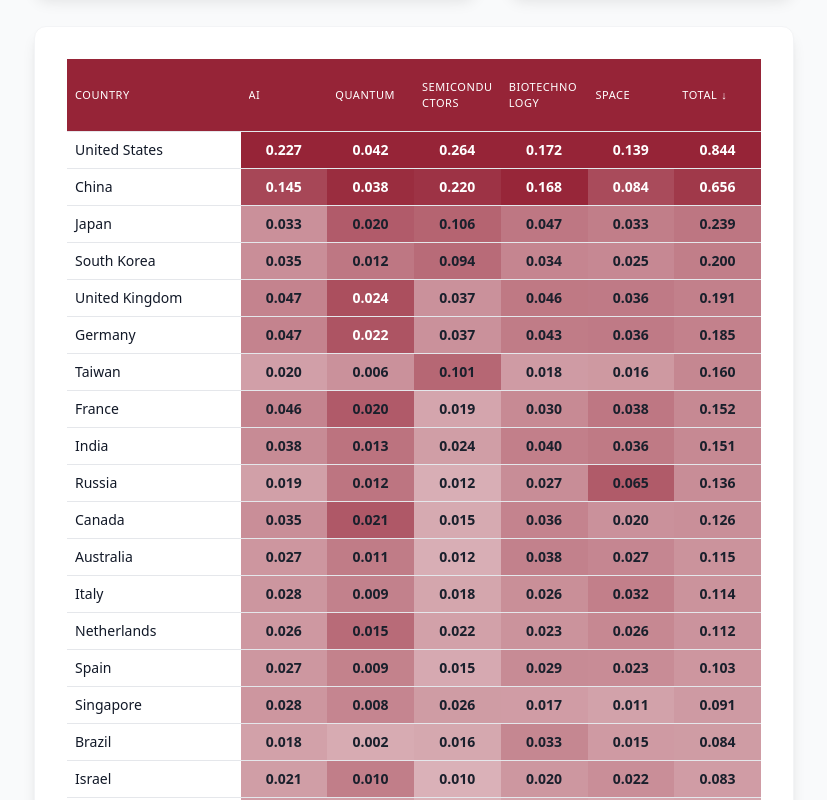
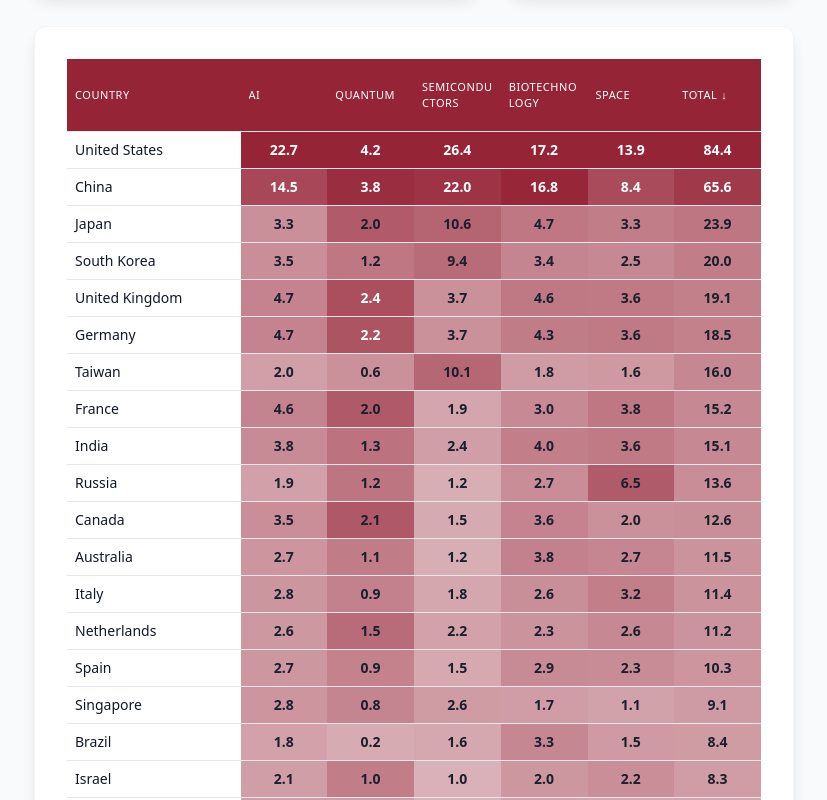
Before and after one commit to lkolodziej96/dets-belfer-15-may, a React (Vite) app: page / in a window 1280 px wide. Shown: the part 1360-2160 px from the top of the page, without its empty margins (310-1137 px from the left). Built offline with nearby package versions, Linux system fonts and the light colour scheme; no server answers.

Commit message:
Multiply overview scores by 100

```diff
--- a/src/components/BarChart.tsx
+++ b/src/components/BarChart.tsx
@@ -48,7 +48,7 @@ const BarChart: React.FC<Props> = ({
 
     // Calculate sector scores based on subsector weights
     const calculateSectorScore = (subsectorData: Record<string, number> = {}, weights: Record<string, number>, sectorWeight: number = 1) => {
-      return Object.entries(subsectorData).reduce((total, [key, value]) => {
+      return Object.entries(subsectorData || {}).reduce((total, [key, value]) => {
         return total + ((value ?? 0) * (weights[key] ?? 0));
       }, 0) * sectorWeight;
     };
@@ -192,7 +192,7 @@ const BarChart: React.FC<Props> = ({
     if (yAxis.empty()) {
       g.append("g")
         .attr("class", "y-axis")
-        .call(d3.axisLeft(y).ticks(8).tickFormat(d => d.toString()))
+        .call(d3.axisLeft(y).ticks(8).tickFormat(d => viewState.type === 'main' ? `${(Number(d) * 100).toFixed(1)}` : d.toString()))
         .selectAll("text")
         .style("font-family", "'Inter', 'Helvetica', 'Arial', sans-serif")
         .style("font-size", "11px")
@@ -200,7 +200,7 @@ const BarChart: React.FC<Props> = ({
     } else {
       yAxis.transition()
         .duration(750)
-        .call(d3.axisLeft(y).ticks(8).tickFormat(d => d.toString()))
+        .call(d3.axisLeft(y).ticks(8).tickFormat(d => viewState.type === 'main' ? `${(Number(d) * 100).toFixed(1)}` : d.toString()))
         .selectAll("text")
         .style("font-family", "'Inter', 'Helvetica', 'Arial', sans-serif")
         .style("font-size", "11px")
@@ -310,7 +310,7 @@ const BarChart: React.FC<Props> = ({
       .style("stroke-width", (d) => selectedCountries.includes(d.data.country) ? "1px" : "0")
       .style("filter", (d) =>
         selectedCountries.includes(d.data.country)
-          ? "drop-shadow(0 4px 6px rgba(0, 0, 0, 0.1))"
+          ?  "drop-shadow(0 4px 6px rgba(0, 0, 0, 0.1))"
           : "none"
       );
 
@@ -422,7 +422,7 @@ const BarChart: React.FC<Props> = ({
                   ${sector.toUpperCase()}
                 </div>
                 <div style="color: ${sector === hoveredKey ? '#2D3748' : '#718096'};">
-                  ${score.toFixed(3)}
+                  ${viewState.type === 'main' ? (score * 100).toFixed(1) : score.toFixed(3)}
                 </div>
               </div>
             `;
@@ -459,7 +459,7 @@ const BarChart: React.FC<Props> = ({
         tooltipContent += `
           </div>
           <div style="font-weight: 600; color: #2D3748; border-top: 1px solid #E2E8F0; padding-top: 6px;">
-            Total Score: ${totalScore.toFixed(3)}
+            Total Score: ${viewState.type === 'main' ? (totalScore * 100).toFixed(1) : totalScore.toFixed(3)}
           </div>
         `;
 
--- a/src/components/DataTable.tsx
+++ b/src/components/DataTable.tsx
@@ -336,7 +336,7 @@ const DataTable: React.FC<Props> = ({
                       color: columnScores[index] > maxScores[key] * 0.5 ? 'white' : '#1a202c'
                     }}
                   >
-                    {columnScores[index].toFixed(3)}
+                    {viewState.type === 'main' ? (columnScores[index] * 100).toFixed(1) : columnScores[index].toFixed(3)}
                   </td>
                 ))}
                 <td
@@ -351,7 +351,7 @@ const DataTable: React.FC<Props> = ({
                     color: total > maxScores.totalScore * 0.5 ? 'white' : '#1a202c'
                   }}
                 >
-                  {total.toFixed(3)}
+                  {viewState.type === 'main' ? (total * 100).toFixed(1) : total.toFixed(3)}
                 </td>
               </tr>
             );
--- a/src/components/PieChart.tsx
+++ b/src/components/PieChart.tsx
@@ -233,7 +233,7 @@ const PieChart: React.FC<Props> = ({
             <div style="display: flex; justify-content: space-between; align-items: baseline; margin-bottom: 4px;">
               <span style="color: #4A5568; font-size: 14px;">Score</span>
               <span style="font-weight: 600; color: #2D3748; font-size: 15px;">
-                ${value.toFixed(3)}
+                ${viewState.type === 'main' ? (value * 100).toFixed(1) : value.toFixed(3)}
               </span>
             </div>
             <div style="display: flex; justify-content: space-between; align-items: baseline;">
```
